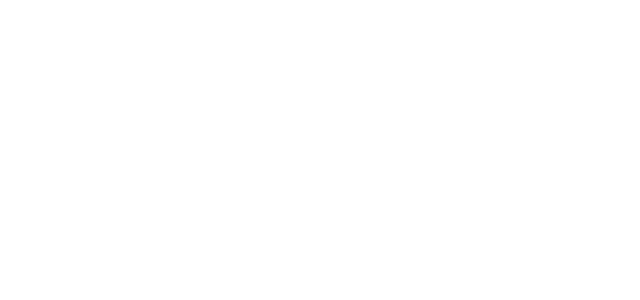
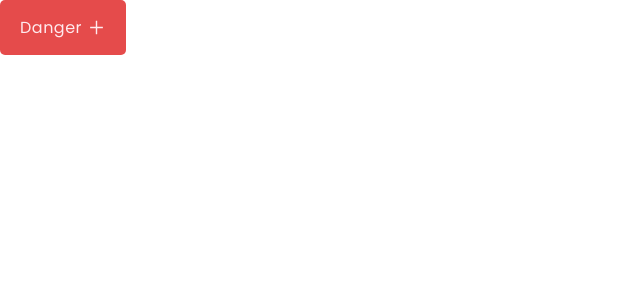
Before and after one commit to khaledxyz/Valkyrie, a React (Vite) app in the folder client/: page / in a window 1280 px wide. Shown: the top 300 px of the page, without its empty margins (0-640 px from the left). Built offline with nearby package versions, Linux system fonts and the light colour scheme.

Commit message:
Updated Button.jsx.

```diff
--- a/client/package.json
+++ b/client/package.json
@@ -9,7 +9,8 @@
   },
   "dependencies": {
     "react": "^18.0.0",
-    "react-dom": "^18.0.0"
+    "react-dom": "^18.0.0",
+    "react-icons": "^4.4.0"
   },
   "devDependencies": {
     "@types/react": "^18.0.0",
--- a/client/src/App.jsx
+++ b/client/src/App.jsx
@@ -1,6 +1,10 @@
+import Button from './components/Button/Button';
+import { AiOutlinePlus } from 'react-icons/ai';
+import './sass/index.scss';
 const App = () => {
   return (
     <div className="App">
+      <Button variant={'normal'} color={'danger'} icon={<AiOutlinePlus />}>Danger</Button>
     </div>
    );
 }
--- a/client/src/components/Button/Button.jsx
+++ b/client/src/components/Button/Button.jsx
@@ -1,8 +1,28 @@
 import './Button.scss';
 
-const Button = ( { variant, color, value, icon } ) => {
+const SIZES = ['btn-md', 'btn-lg', 'btn-sm',];
+
+const Button = ( { type, onClick, variant, color, icon, children } ) => {
+    if(!type) type = 'button';
+    if(!onClick) onClick = () => {};
+
+    let STYLE = `btn-${variant}-${color}`;
+    if(STYLE.includes('undefined')) STYLE = "btn-normal-primary"
+
     return(
-        <button variant={variant} color={color}> {value} Primary {icon} </button>
+        <button
+        type={type}
+        onClick={(onClick)}
+        className={`btn ${STYLE}`} >{children}{icon}</button>
+
+        // <button
+        // type={type}
+        // onClick={onClick}
+        // variant={variant}
+        // icon={icon}
+        // color={color}>
+        // {children}
+        // </button>
     );
 }
 
--- a/client/src/components/Button/Button.scss
+++ b/client/src/components/Button/Button.scss
@@ -1,16 +1,56 @@
+@import '../../sass/utils/variables.scss';
 
-button{
+$colors: (
+    'primary': $azzure-radiance,
+    'white': $lavender-blush,
+    'danger': $cinnabar,
+    'success': $chateau-green,
+    'transparent': transparent
+);
+
+.btn{
     cursor: pointer;
 
-    font-weight: 600;
+    font-weight: 500;
+    font-size: 16px;
+    letter-spacing: 0.5px;
+    border-radius: 5px;
+    transition: all 0.3s ease;
+    padding: 15px 20px;
 
-    height: 40px;
-    width: fit-content;
-    padding: 0 20px;
-    margin: 20px;
+    display: flex;
+    align-items: center;
+}
 
-    border-radius: 5px;
+@each $key, $val in $colors{
+    .btn-normal-#{$key} {
+        background-color: $val;
+        color: var(--lavender-blush);
+        svg{margin-left: 5px; font-size: 19px;}
+        &:hover{background-color: darken($val, 5%);}
+        &:active{background-color: darken($val, 10%);}
+    }
+}
 
-    background-color: var(--azzure-radiance);
-    color: var(--lavender-blush);
+@each $key, $val in $colors{
+    .btn-icon-#{$key} {
+        display: flex;
+        align-items: center;
+        justify-content: center;
+
+        width: 40px;
+        aspect-ratio: 1/1;
+
+        font-size: 20px;
+        padding: 0;
+
+        background-color: $val;
+        color: var(--lavender-blush);
+        &:hover{background-color: darken($val, 5%);}
+        &:active{background-color: darken($val, 10%);}
+    }
 }
+
+.btn-normal-white, .btn-icon-white, .btn-normal-transparent, .btn-icon-transparent{
+    color: var(--bright-gray) !important;
+}
--- a/client/src/sass/base/typography.scss
+++ b/client/src/sass/base/typography.scss
@@ -2,7 +2,7 @@
 
 html {font-size: 100%;} /*16px*/
 
-body {
+* {
   font-family: 'Poppins', sans-serif;
 }
 
--- a/client/src/sass/utils/variables.scss
+++ b/client/src/sass/utils/variables.scss
@@ -10,16 +10,12 @@
     --sun: #fcab10;
 }
 
-$colors: (
-    // main
-    azzure-radiance: var(--azzure-radiance),
-    charade: var(--charade),
-    bright-gray: var(--bright-gray),
-    kimberly: var(--kimberly),
-    ghost: var(--ghost),
-    // for components
-    white: var(--lavender-blush),
-    danger: var(--cinnabar),
-    success: var(--chateau-green),
-    warning: var(--sun)
-);
+$azzure-radiance: #0075f2;
+$charade: #272838;
+$bright-gray: #34354b ;
+$kimberly: #686b96;
+$ghost: #cacbd8;
+$lavender-blush: #ffeaee;
+$cinnabar: #e54b4b;
+$chateau-green: #44af69;
+$sun: #fcab10;
```
Also changed, not shown: 2 other files (tests, documents, lock files or other folders).
